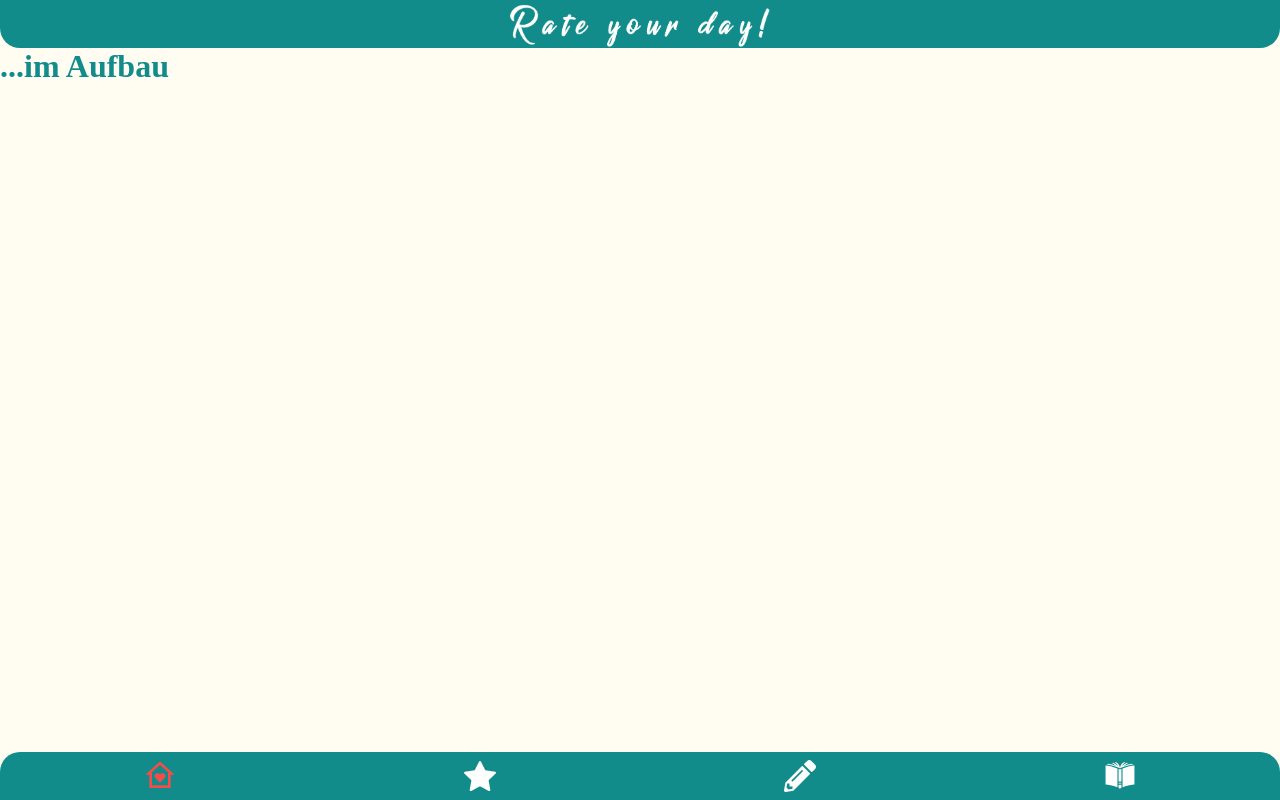
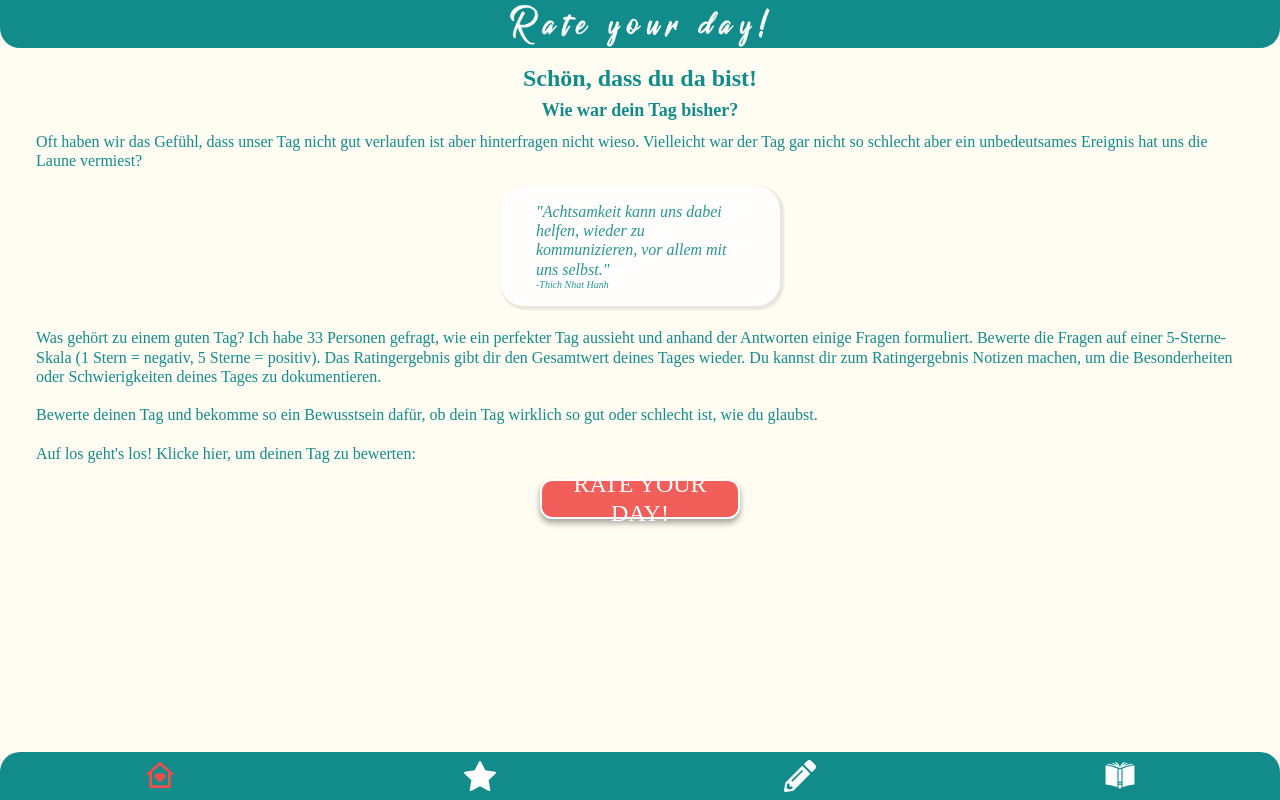
Before and after one commit to anastasiamajewski/capstone_project, a React (Create React App) app: page /home in a window 1280 px wide. Built offline with nearby package versions, Linux system fonts and the light colour scheme; a web font is replaced by a local one.

Commit message:
Sort diaryentries

```diff
--- a/src/components/Button.js
+++ b/src/components/Button.js
@@ -1,18 +1,21 @@
 import styled from 'styled-components/macro'
 
 export default styled.button`
-  color: black;
-  padding: 16px;
+  border-radius: 12px;
   border: solid var(--primary) 2px;
-  border-radius: 24px;
-  background: var(--secondary);
+  background: var(--quaternary);
   opacity: 0.9;
   box-shadow: 0 4px 6px rgba(0, 0, 0, 0.4);
   display: flex;
   justify-content: center;
-  width: 180px;
-  font-size: 1.2em;
-  line-height: 1.2;
+  align-items: center;
+  width: 200px;
+  height: 40px;
+  padding: 12px;
+  font-size: 20px;
   margin-top: 16px;
   margin-bottom: 16px;
+  color: var(--primary);
+  cursor: pointer;
+  text-transform: uppercase;
 `
--- a/src/components/DiaryForm.js
+++ b/src/components/DiaryForm.js
@@ -3,6 +3,7 @@ import React, { useState } from 'react'
 import styled from 'styled-components/macro'
 import { readRating } from '../components/Localstorage'
 import { db } from '../services/firebase'
+import Button from '../components/Button'
 
 export default function AddTopic({ countRating }) {
   const [addedDiaryEntry, setAddedDiaryEntry] = useState('')
@@ -31,7 +32,7 @@ export default function AddTopic({ countRating }) {
           value={entry.text}
         />
 
-        <ButtonStyled type="submit">Hinzufügen!</ButtonStyled>
+        <Button type="submit">Hinzufügen!</Button>
         {addedDiaryEntry}
       </FormStyled>
     </>
@@ -108,20 +109,3 @@ const FormStyled = styled.form`
   flex-direction: column;
   margin-top: 18px;
 `
-
-const ButtonStyled = styled.button`
-  border-radius: 12px;
-  background: var(--quaternary);
-  color: var(--primary);
-  opacity: 0.9;
-  box-shadow: 0 4px 6px rgba(0, 0, 0, 0.4);
-  display: flex;
-  justify-content: center;
-  align-items: center;
-  width: 160px;
-  height: 40px;
-  line-height: 1.2;
-  font-size: 20px;
-  margin-top: 16px;
-  margin-bottom: 16px;
-`
--- a/src/components/Entries.js
+++ b/src/components/Entries.js
@@ -1,7 +1,6 @@
 import PropTypes from 'prop-types'
-import React, { useState, useEffect } from 'react'
+import React from 'react'
 import { useToggle } from 'react-hooks-lib'
-import { FaArrowAltCircleDown, FaArrowAltCircleUp } from 'react-icons/fa'
 import { RiDeleteBin5Line } from 'react-icons/ri'
 import { BsChevronDown, BsChevronUp } from 'react-icons/bs'
 
@@ -66,7 +65,6 @@ const EntriesStyled = styled.div`
   border: solid var(--secondary) 2px;
   border-radius: 24px;
   background: var(--primary);
-  color: var(--quaternary);
   opacity: 0.9;
   display: flex;
   flex-direction: column;
@@ -75,7 +73,8 @@ const EntriesStyled = styled.div`
   height: auto;
   font-size: 18px;
   line-height: 1.2;
-  margin-top: 16px;
+  margin-top: 8px;
+  margin-bottom: 2px;
   padding: 12px;
 
   .arrow-icon {
@@ -102,7 +101,7 @@ const EntriesOpenStyled = styled.div`
   border: solid var(--secondary) 2px;
   border-radius: 24px;
   background: var(--primary);
-  color: var(--quaternary);
+  color: var(--secondary);
   opacity: 0.9;
   display: flex;
   flex-direction: column;
@@ -111,8 +110,8 @@ const EntriesOpenStyled = styled.div`
   height: auto;
   font-size: 18px;
   line-height: 1.2;
-  margin-top: 16px;
-  margin-bottom: 12px;
+  margin-top: 8px;
+  margin-bottom: 2px;
   padding: 12px;
 
   .arrow-icon {
--- a/src/components/RatingButton.js
+++ b/src/components/RatingButton.js
@@ -1,14 +1,15 @@
 import React from 'react'
 import styled from 'styled-components/macro'
 import { NavLink } from 'react-router-dom'
+import Button from '../components/Button'
 
 export default function RatingButton() {
   return (
     <>
       <div>
-        <ButtonStyled>
+        <Button>
           <LinkStyled to="/ratingresult">Rate it!</LinkStyled>
-        </ButtonStyled>
+        </Button>
       </div>
     </>
   )
@@ -21,19 +22,3 @@ const LinkStyled = styled(NavLink)`
   color: var(--primary);
   justify-content: center;
 `
-
-const ButtonStyled = styled.button`
-  border-radius: 12px;
-  background: var(--quaternary);
-  opacity: 0.9;
-  box-shadow: 0 4px 6px rgba(0, 0, 0, 0.4);
-  display: flex;
-  justify-content: center;
-  align-items: center;
-  width: 160px;
-  height: 40px;
-  line-height: 1.2;
-  font-size: 20px;
-  margin-top: 16px;
-  margin-bottom: 16px;
-`
--- a/src/components/RatingSystem.js
+++ b/src/components/RatingSystem.js
@@ -31,7 +31,7 @@ const RatingStyled = styled.div`
   flex-direction: row;
   justify-content: center;
   align-items: center;
-  border: solid var(--tertiary) 3px;
+  border: solid var(--quaternary) 3px;
   border-radius: 24px;
   background: var(--tertiary);
   width: 190px;
--- a/src/pages/Diary.js
+++ b/src/pages/Diary.js
@@ -23,9 +23,9 @@ export default function Diary() {
   return (
     <>
       <StyledMain>
-        <HeadingStyled>Dein Tagebuch</HeadingStyled>
+        <HeadingStyled>Deine Tagebucheinträge</HeadingStyled>
         {entry
-          .sort((entryA, entryB) => entryA.text.localeCompare(entryB.text))
+          .sort((entryB, entryA) => entryA.date.localeCompare(entryB.date))
           .map((entry) => (
             <Entries entry={entry} key={entry.id} onDeleteClick={deleteEntry} />
           ))}
@@ -36,8 +36,7 @@ export default function Diary() {
   function deleteEntry(entry) {
     swal({
       title: 'Sicher?',
-      text:
-        'Dein Eintrag wird gelöscht und kann nicht wiederhergestellt werden!',
+      text: 'Versuche nicht deine Vergangenheit zu löschen!',
       icon: 'warning',
       buttons: true,
       dangerMode: true,
@@ -47,9 +46,12 @@ export default function Diary() {
           .doc(entry.id)
           .delete()
           .then(
-            swal('Dein Eintrag wurde gelöscht!', {
-              icon: 'success',
-            })
+            swal(
+              'Ok, dein Eintrag wurde hier gelöscht aber nicht in deinem Gedächtnis!',
+              {
+                icon: 'success',
+              }
+            )
           )
           .catch((error) => alert('Huch, da ist etwas schief gelaufen', error))
       } else {
@@ -67,6 +69,6 @@ const StyledMain = styled.main`
   align-items: center;
 `
 const HeadingStyled = styled.h1`
-  font-size: 18pt;
+  font-size: 18px;
   margin-top: 12px;
 `
--- a/src/pages/Home.js
+++ b/src/pages/Home.js
@@ -1,6 +1,115 @@
 import React from 'react'
 import styled from 'styled-components'
+import Button from '../components/Button'
+import { NavLink } from 'react-router-dom'
 
 export default function Home() {
-  return <h1>...im Aufbau</h1>
+  return (
+    <StyledMain>
+      <HeadingStyled>Schön, dass du da bist!</HeadingStyled>
+      <TextArea>
+        <SubHeadingStyled>Wie war dein Tag bisher?</SubHeadingStyled>
+        <TextStyled>
+          Oft haben wir das Gefühl, dass unser Tag nicht gut verlaufen ist aber
+          hinterfragen nicht wieso. Vielleicht war der Tag gar nicht so schlecht
+          aber ein unbedeutsames Ereignis hat uns die Laune vermiest?
+        </TextStyled>
+      </TextArea>
+      <Quote>
+        <BlockquoteStyled>
+          {' '}
+          "Achtsamkeit kann uns dabei helfen, wieder zu kommunizieren, vor allem
+          mit uns selbst." <br />
+          <AuthorStyled>-Thich Nhat Hanh </AuthorStyled>
+        </BlockquoteStyled>
+      </Quote>
+      <TextArea>
+        <TextStyled>
+          Was gehört zu einem guten Tag? Ich habe 33 Personen gefragt, wie ein
+          perfekter Tag aussieht und anhand der Antworten einige Fragen
+          formuliert. Bewerte die Fragen auf einer 5-Sterne-Skala (1 Stern =
+          negativ, 5 Sterne = positiv). Das Ratingergebnis gibt dir den
+          Gesamtwert deines Tages wieder. Du kannst dir zum Ratingergebnis
+          Notizen machen, um die Besonderheiten oder Schwierigkeiten deines
+          Tages zu dokumentieren.
+          <br />
+          <br />
+          Bewerte deinen Tag und bekomme so ein Bewusstsein dafür, ob dein Tag
+          wirklich so gut oder schlecht ist, wie du glaubst.
+          <br />
+          <br />
+          Auf los geht's los! Klicke hier, um deinen Tag zu bewerten:
+        </TextStyled>
+      </TextArea>
+      <Button>
+        <LinkStyled to="/ratingpage">Rate your day!</LinkStyled>
+      </Button>
+    </StyledMain>
+  )
 }
+
+const StyledMain = styled.main`
+  overflow: scroll;
+  display: flex;
+  flex-direction: column;
+  align-items: center;
+`
+const HeadingStyled = styled.h1`
+  font-size: 24px;
+  margin-top: 20px;
+  line-height: 20px;
+`
+
+const SubHeadingStyled = styled.h2`
+  font-size: 18px;
+  line-height: 20px;
+  margin-bottom: 12px;
+`
+
+const TextStyled = styled.p`
+  line-height: 1.2em;
+`
+const BlockquoteStyled = styled.blockquote`
+  font-style: italic;
+  font-size: 16px;
+`
+
+const AuthorStyled = styled.p`
+  font-style: italic;
+  font-size: 10px;
+`
+
+const Quote = styled.div`
+  padding: 36px;
+  border-radius: 24px;
+  background: var(--primary);
+  color: var(--secondary);
+  opacity: 0.9;
+  box-shadow: 2px 2px 2px 2px rgba(0, 0, 0, 0.1);
+  display: flex;
+  flex-direction: column;
+  align-items: center;
+  justify-content: center;
+  width: 280px;
+  height: 120px;
+  font-size: 1.2em;
+  line-height: 1.2;
+  margin-top: 16px;
+  margin-bottom: 10px;
+`
+const TextArea = styled.div`
+  display: flex;
+  flex-direction: column;
+  align-items: center;
+  margin-top: 12px;
+  margin-left: 36px;
+  margin-right: 36px;
+`
+
+const LinkStyled = styled(NavLink)`
+  line-height: 1.2;
+  font-size: 18pt;
+  text-decoration: none;
+  color: var(--primary);
+  justify-content: center;
+`
--- a/src/pages/RatingPage.js
+++ b/src/pages/RatingPage.js
@@ -49,7 +49,6 @@ const StyledMain = styled.main`
 
 const QuestionCard = styled.div`
   padding: 36px;
-  /* border: solid var(--secondary) 2px; */
   border-radius: 24px;
   background: var(--primary);
   color: var(--secondary);
```
Also changed, not shown: src/components/questions.json (+36 -71 lines).
